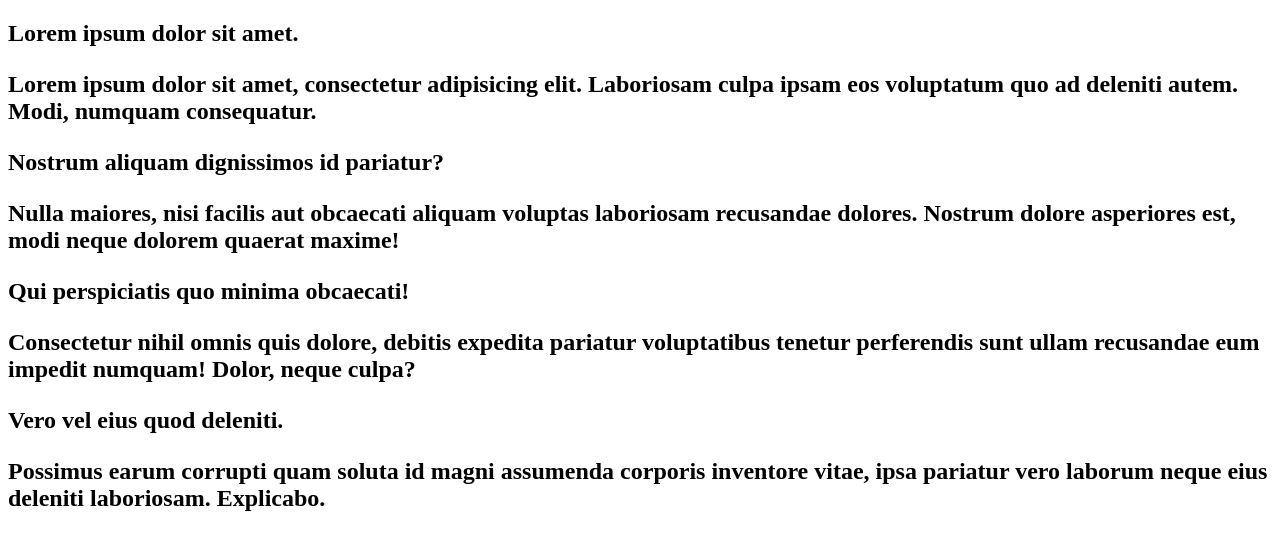
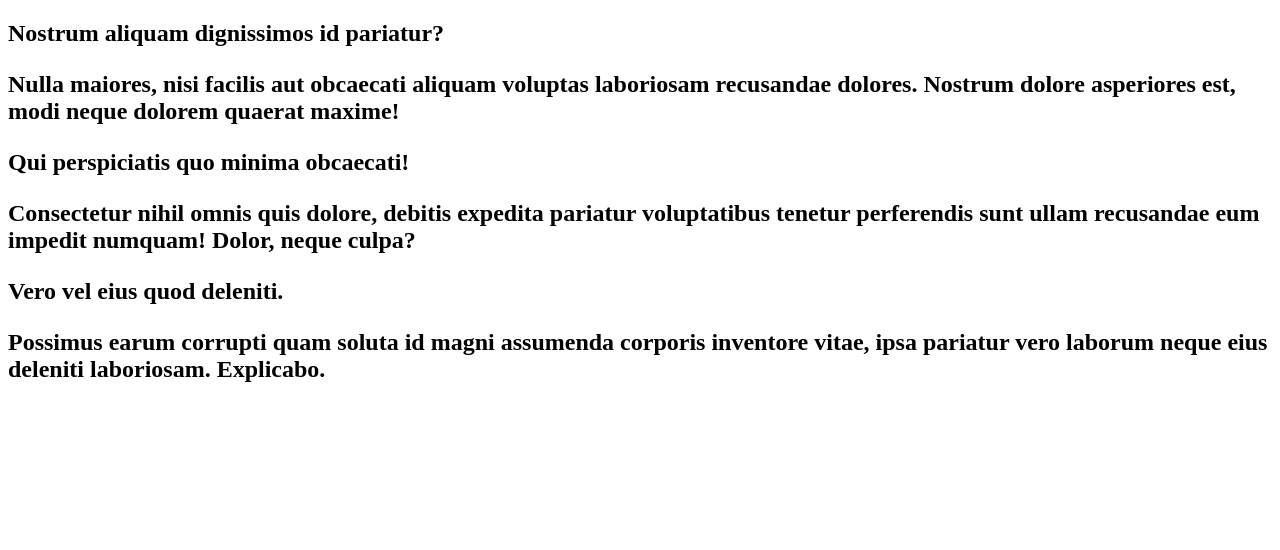
Before and after one commit to srikantoraj/forking-practie, a plain HTML site: page index.html in a window 1280 px wide. Drawn offline with Linux system fonts and the light colour scheme.

Commit message:
modified

```diff
--- a/index.html
+++ b/index.html
@@ -7,13 +7,7 @@
     <title>Document</title>
 </head>
 <body>
-    <div class="container">
-        <div class="one">
-            <h2>
-                Lorem ipsum dolor sit amet.
-                <p>Lorem ipsum dolor sit amet, consectetur adipisicing elit. Laboriosam culpa ipsam eos voluptatum quo ad deleniti autem. Modi, numquam consequatur.</p>
-            </h2>
-        </div>
+
         <div class="one">
             <h2>
                 Nostrum aliquam dignissimos id pariatur?
```
